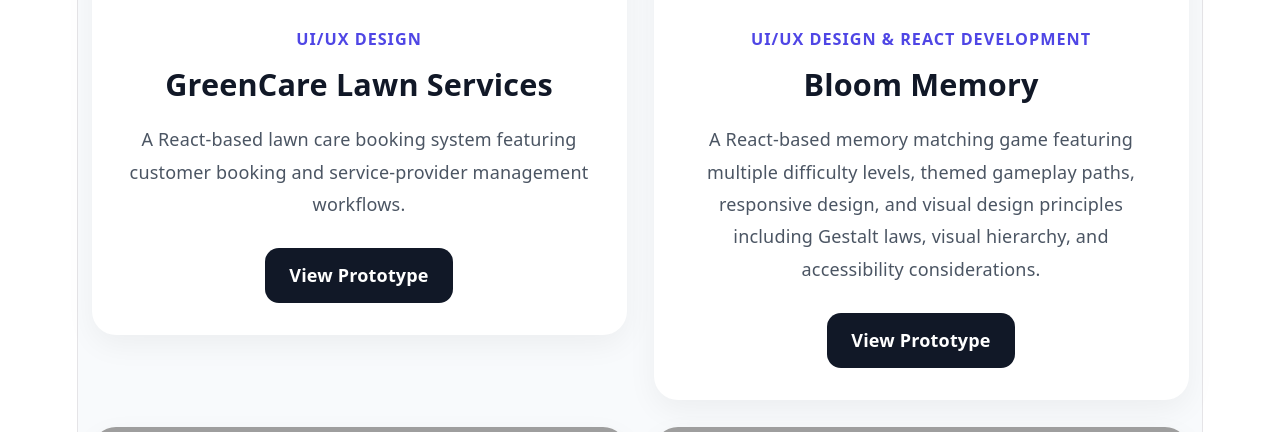
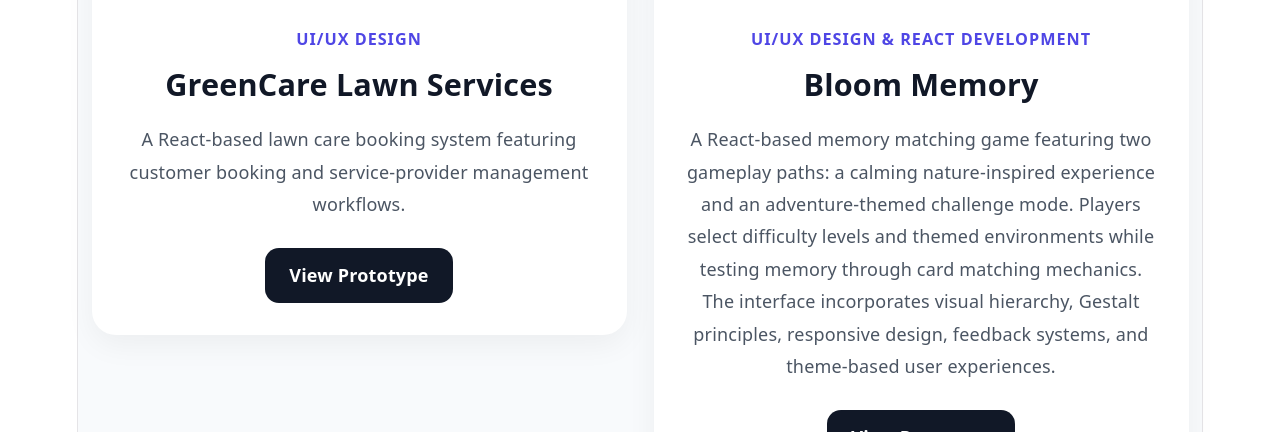
Before and after one commit to kaurmukhveer/portfolio-website, a React app: page / in a window 1280 px wide. Shown: the part 2700-3132 px from the top of the page. Built offline with nearby package versions, Linux system fonts and the light colour scheme; grey boxes are pictures that could not be loaded; the HTML template or start-up script is replaced by a standard one.

Commit message:
updated description of memory game project card

```diff
--- a/src/data/projects.js
+++ b/src/data/projects.js
@@ -18,7 +18,7 @@
   title: "Bloom Memory",
   category: "UI/UX Design & React Development",
   description:
-    "A React-based memory matching game featuring multiple difficulty levels, themed gameplay paths, responsive design, and visual design principles including Gestalt laws, visual hierarchy, and accessibility considerations.",
+    "A React-based memory matching game featuring two gameplay paths: a calming nature-inspired experience and an adventure-themed challenge mode. Players select difficulty levels and themed environments while testing memory through card matching mechanics. The interface incorporates visual hierarchy, Gestalt principles, responsive design, feedback systems, and theme-based user experiences.",
   image:
     bloomMemoryImg,
   prototypeUrl: "	https://bloom-memory.vercel.app/",
```
